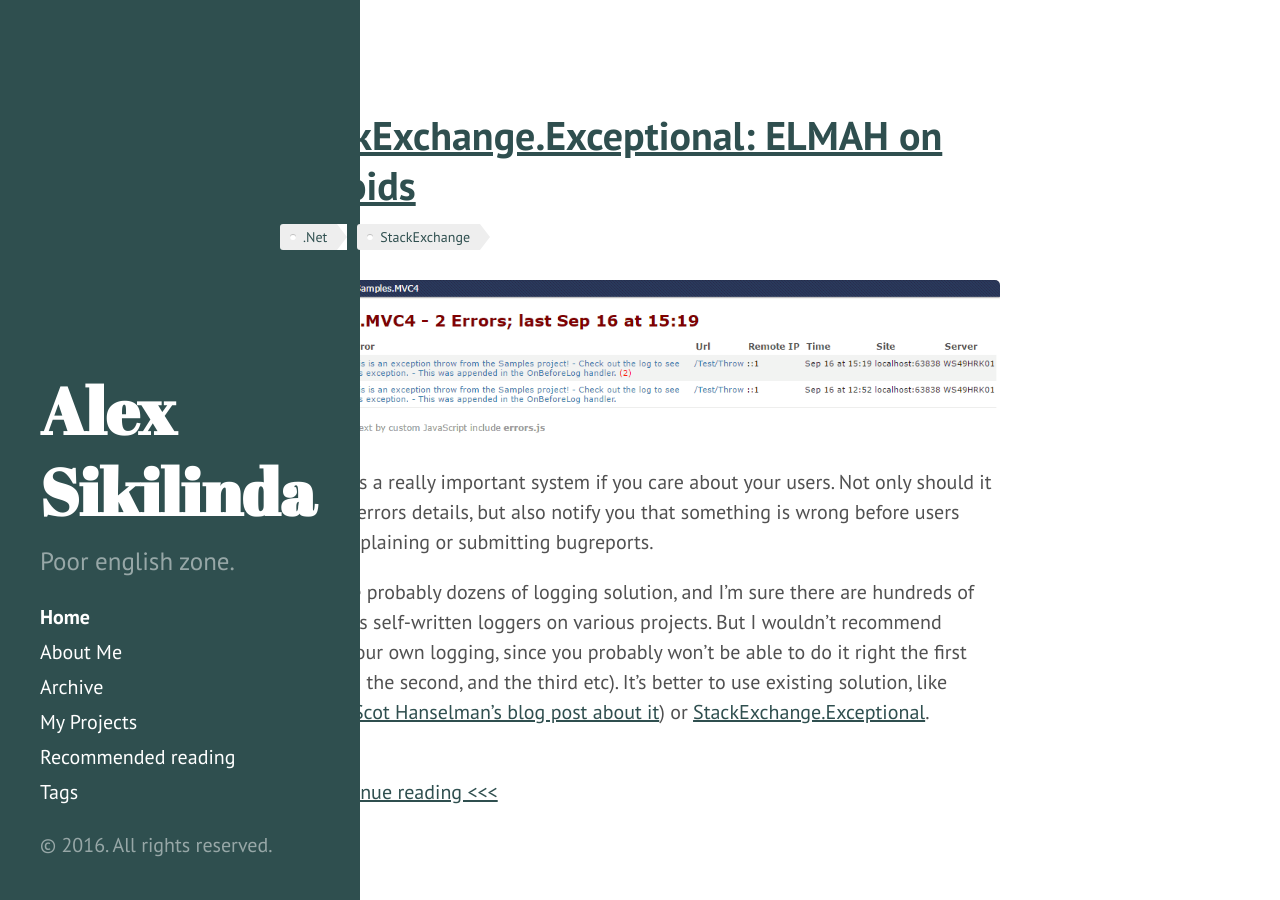
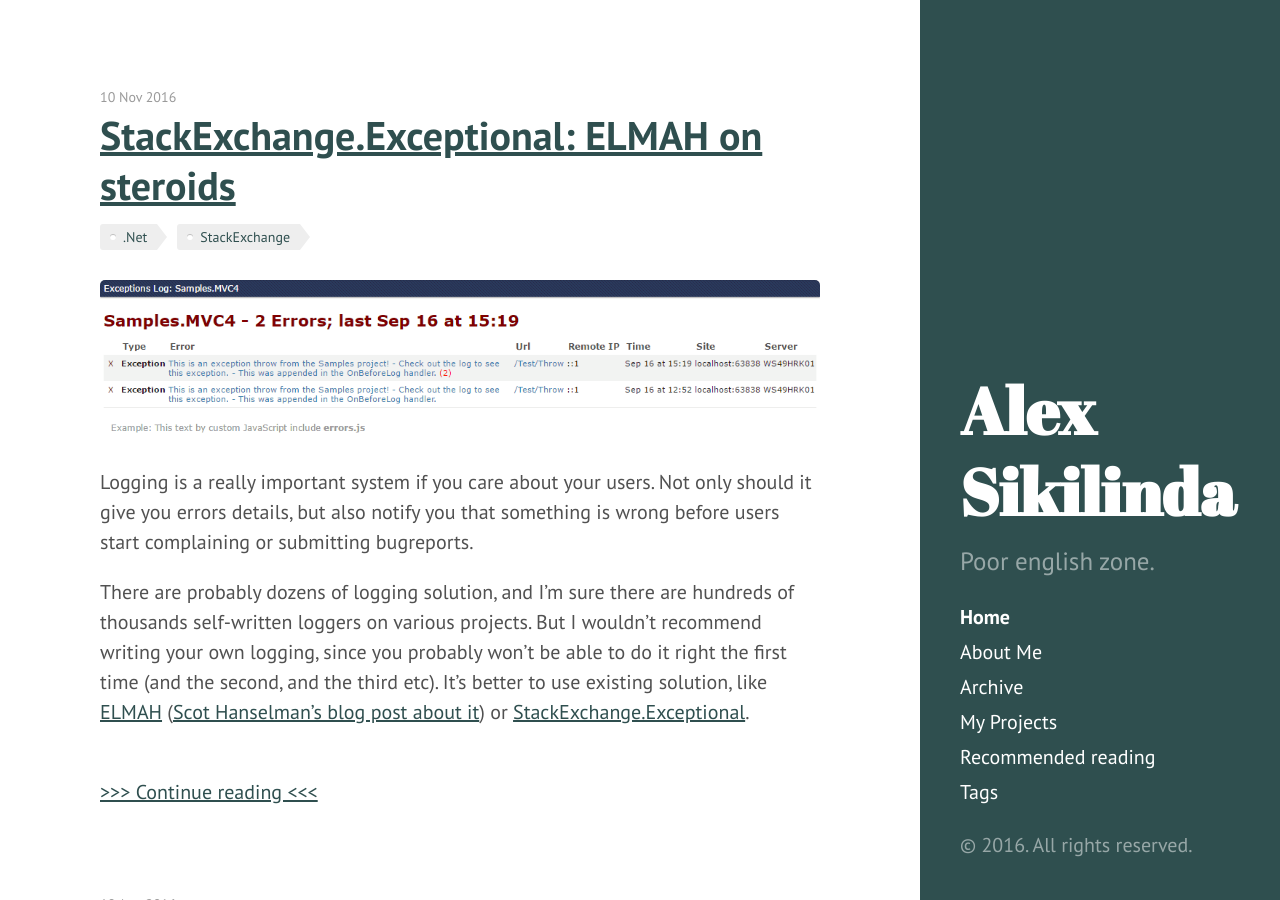
Before and after one commit to AlexSikilinda/alexsikilinda.github.io, a Jekyll site: the page built from index.html, in a window 1280 px wide and 900 px high. Built offline with Jekyll 4.4.1, drawn with Linux system fonts in a browser that asks for light colours; the list of posts is cut into pages by our own code.

Commit message:
revert back to reverse layout

```diff
--- a/_layouts/default.html
+++ b/_layouts/default.html
@@ -3,7 +3,7 @@
 
   {% include head.html %}
 
-  <body class="customTheme">
+  <body class="customTheme layout-reverse">
 
     {% include sidebar.html %}
 
```
